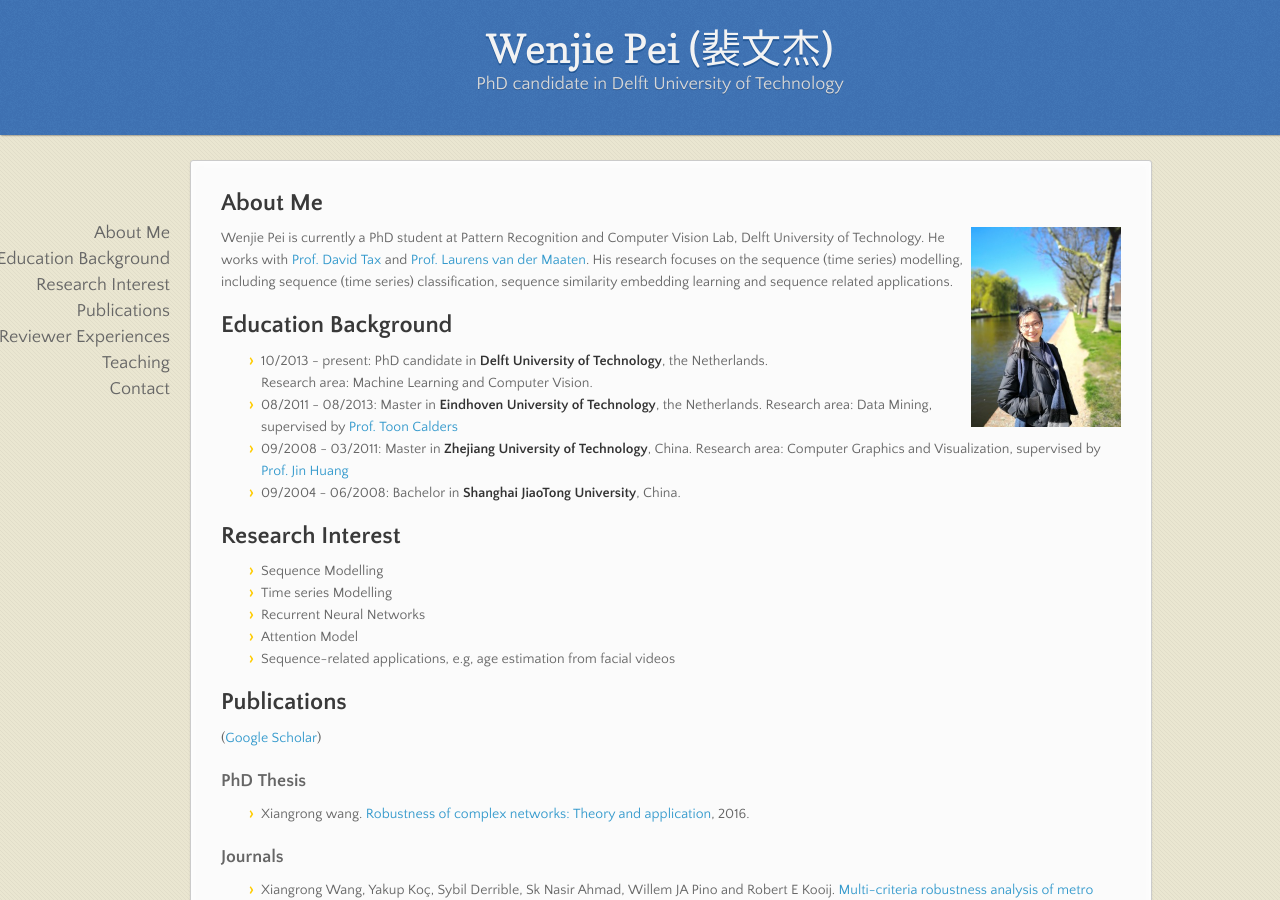
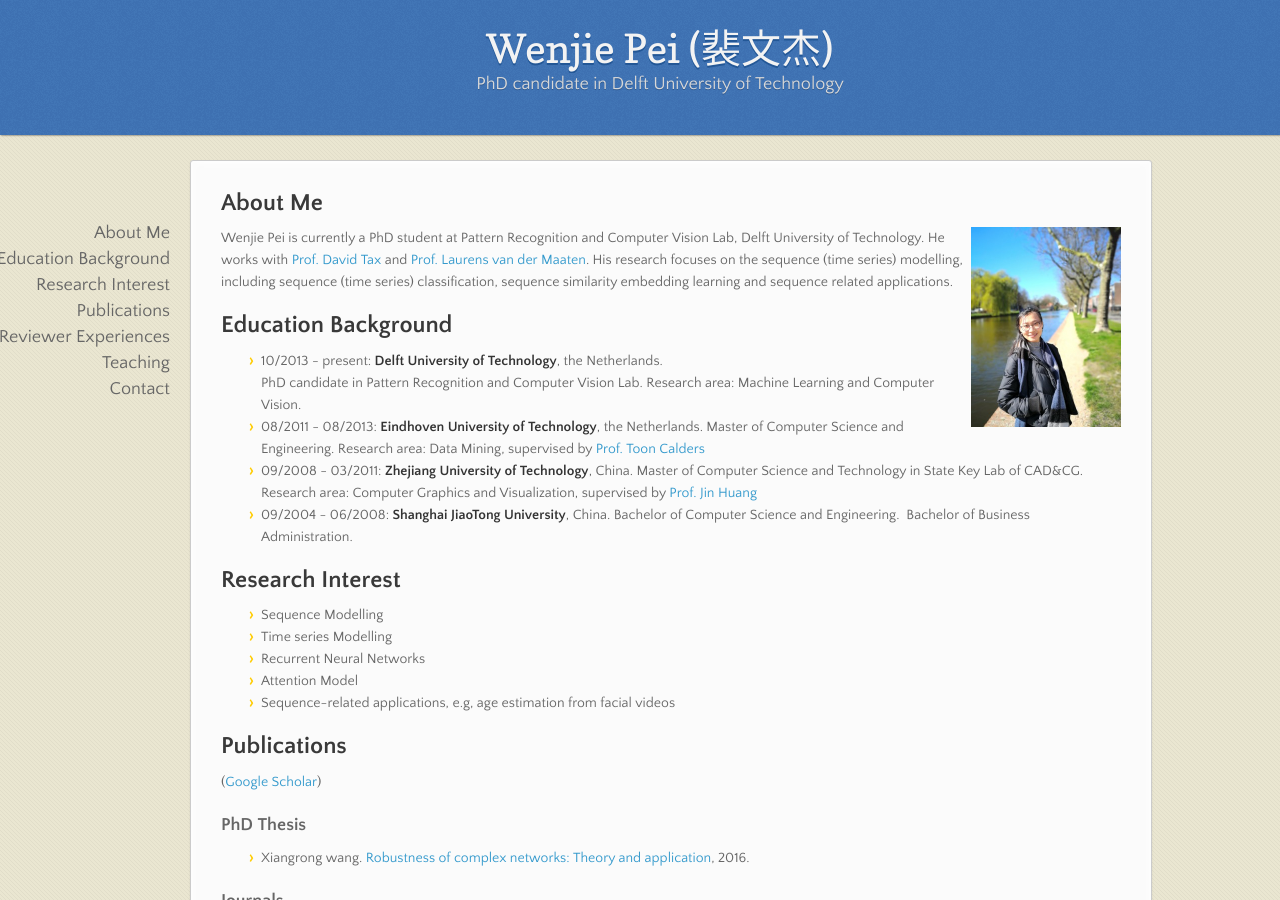
Before and after one commit to wenjiepei/wenjiepei.github.com, a Jekyll site: the page built from index.md, in a window 1280 px wide and 900 px high. Built offline with Jekyll 4.4.1, drawn with Linux system fonts in a browser that asks for light colours; nearby versions of some CDN libraries; our own code applies the rules of GitHub Pages for plain Markdown files.

Commit message:
Update index.md

```diff
--- a/index.md
+++ b/index.md
@@ -4,13 +4,18 @@
 Wenjie Pei is currently a PhD student at Pattern Recognition and Computer Vision Lab, Delft University of Technology. He works with [Prof. David Tax](http://prlab.tudelft.nl/users/david-tax) and [Prof. Laurens van der Maaten](https://lvdmaaten.github.io/). His research focuses on the sequence (time series) modelling, including sequence (time series) classification, sequence similarity embedding learning and sequence related applications.
 
 ## Education Background
-* 10/2013 - present: PhD candidate in __Delft University of Technology__, the Netherlands.
+* 10/2013 - present: __Delft University of Technology__, the Netherlands.
+  PhD candidate in Pattern Recognition and Computer Vision Lab.
   Research area: Machine Learning and Computer Vision.
-* 08/2011 - 08/2013: Master in __Eindhoven University of Technology__, the Netherlands.
+* 08/2011 - 08/2013: __Eindhoven University of Technology__, the Netherlands.
+  Master of Computer Science and Engineering.
   Research area: Data Mining, supervised by [Prof. Toon Calders](http://cs.ulb.ac.be/members/tcalders/doku.php)
-* 09/2008 - 03/2011: Master in __Zhejiang University of Technology__, China.
+* 09/2008 - 03/2011: __Zhejiang University of Technology__, China.
+  Master of Computer Science and Technology in State Key Lab of CAD&CG.
   Research area: Computer Graphics and Visualization, supervised by [Prof. Jin Huang](http://www.cad.zju.edu.cn/home/hj/index.xml)
-* 09/2004 - 06/2008: Bachelor in __Shanghai JiaoTong University__, China.
+* 09/2004 - 06/2008: __Shanghai JiaoTong University__, China.
+  Bachelor of Computer Science and Engineering.
+  Bachelor of Business Administration.
 
 ## Research Interest
 - Sequence Modelling
```
